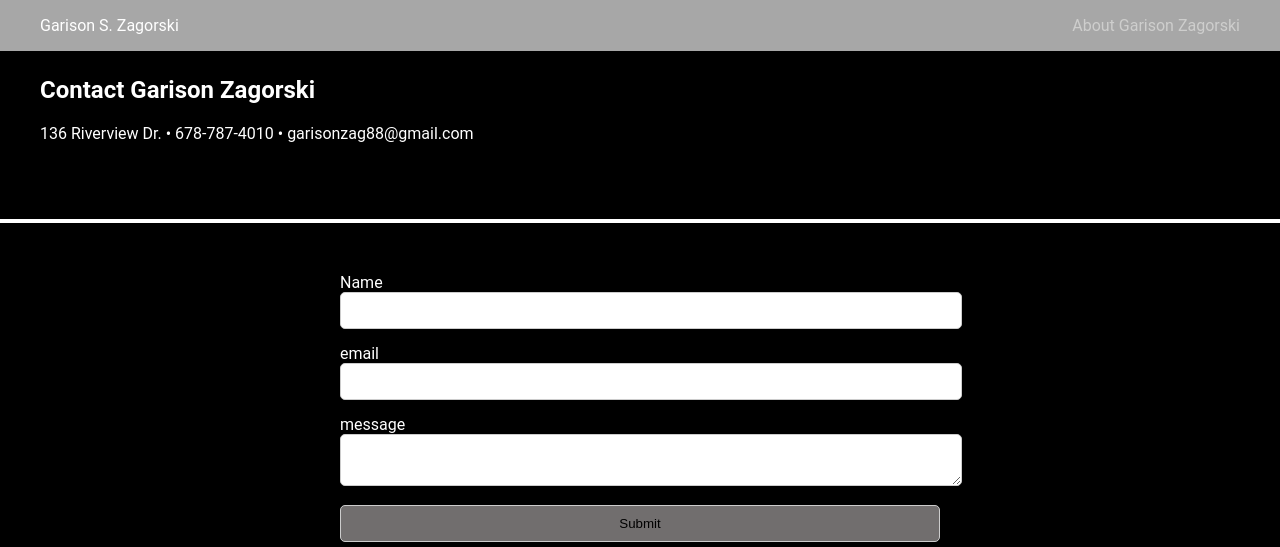
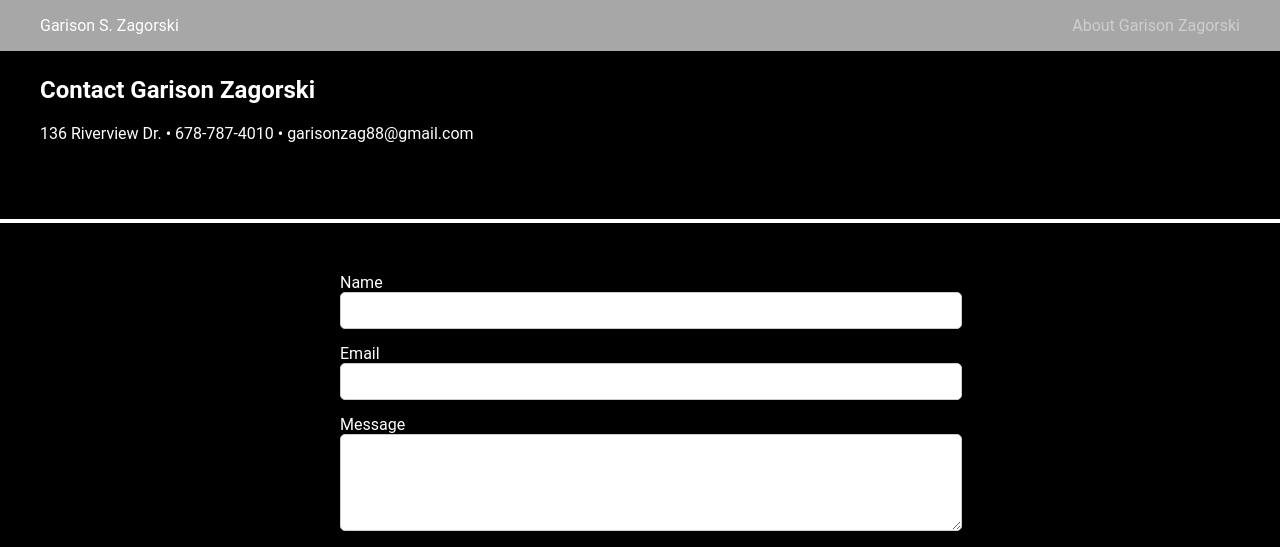
Before and after one commit to garisonz/cv, a plain HTML site: page contact.html in a window 1280 px wide. Shown: the top 547 px of the page. Drawn offline with Linux system fonts and the light colour scheme.

Commit message:
Update contact.html

```diff
--- a/contact.html
+++ b/contact.html
@@ -19,12 +19,15 @@
     <div class="one-col">
         <form action="mailto:garisonzag88@gmail.com" method="POST">
             <label for="name">Name</label>
-            <input type="text" name="name">
-            <label for="email">email</label>
-            <input type="email" name="email" id="">
-            <label for="message">message</label>
-            <textarea name="message" id=""></textarea>
-            <input type="submit" class="submit">
+            <input type="text" name="name" id="name" required>
+
+            <label for="email">Email</label>
+            <input type="email" name="email" id="email" required>
+
+            <label for="message">Message</label>
+            <textarea name="message" id="message" rows="5" required></textarea>
+
+            <input type="submit" class="submit" value="Submit">
         </form>
     </div>
 
```
